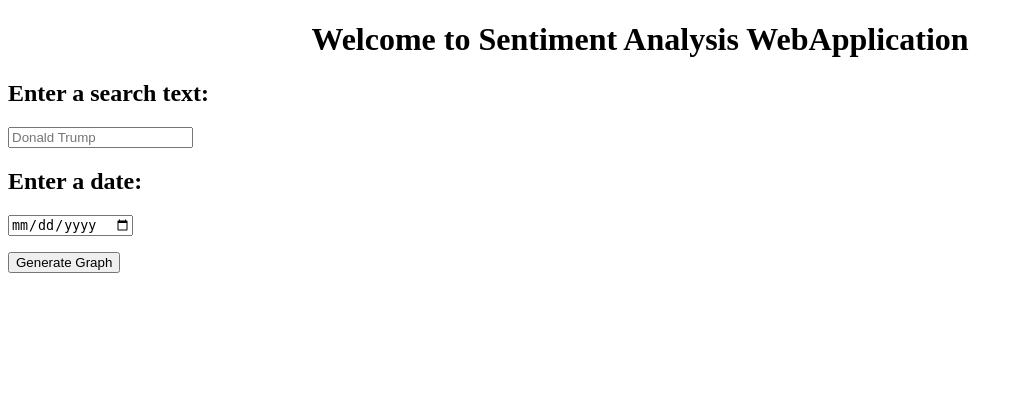
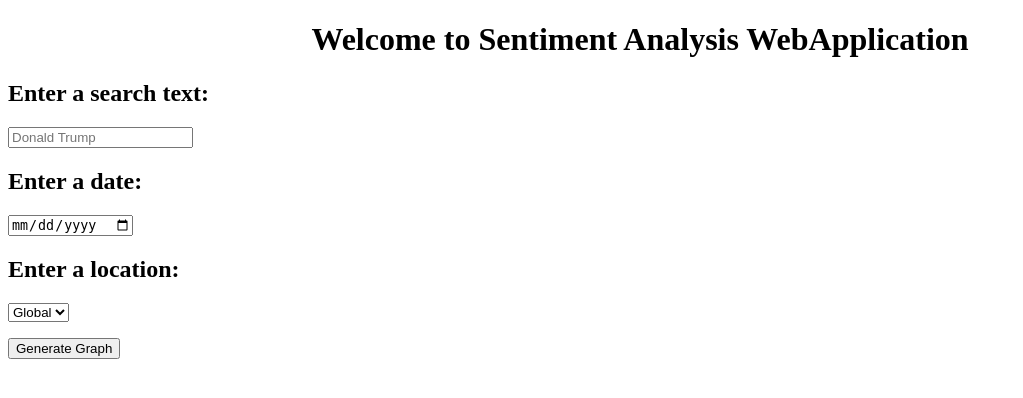
Before and after one commit to UtsavShah14/Sentiment-Analysis, a Flask app: page / in a window 1280 px wide. Shown: the top 398 px of the page, without its empty margins (0-1023 px from the left). Run offline with Flask 2, Linux system fonts and the light colour scheme; the visitor is signed in with stand-in values (Sample User, id 1); some libraries are stand-ins or nearby versions.

Commit message:
Working Tweepy search with locations and error message on 'None retrieved tweepy result'
Signed-off-by: Utsav Shah <UtsavShah14@users.noreply.github.com>

```diff
--- a/main.py
+++ b/main.py
@@ -50,8 +50,8 @@ def logout():
 @app.route('/output', methods=['POST'])
 def tweet_search():
     if f.request.method == 'POST':
-        # search_word, date_since, location = ts.request_input()
-        search_word, date_since = ts.request_input()
+        search_word, date_since, location = ts.request_input()
+        # search_word, date_since = ts.request_input()
         # print(country_bounding_boxes[location][1])
         # location = list(country_bounding_boxes[location][1])
         # location.pop()
@@ -59,12 +59,12 @@ def tweet_search():
         # print(location)
         # print(country_bounding_boxes[location][1])
         # tweets = ts.get_tweet(search_word, date_since, country_bounding_boxes[location][1], api)
-        tweets = ts.get_tweet(search_word, date_since, api)
+        tweets = ts.get_tweet(search_word, date_since, location, api)
         query_tweet, query_location = ts.tweet_to_list(tweets)
 
         if not query_tweet:
             f.flash("Could not retrieve any tweets")
-            return f.render_template('index.html')
+            return f.redirect(f.url_for('index'))
 
         svm_prediction, logr_prediction = ts.predict_values(query_tweet)
 
@@ -73,10 +73,10 @@ def tweet_search():
         percentage_positive, percentage_negative, percentage_neutral = ts.get_percentage(
             svm_prediction, logr_prediction, total_tweets)
 
-        test = ts.plot_graph(percentage_positive, percentage_negative, percentage_neutral)
+        graph_data = ts.plot_graph(percentage_positive, percentage_negative, percentage_neutral)
         template_values = {
             'country_list': country_bounding_boxes,
-            'test': test,
+            'test': graph_data,
             'username': f.session['username'],
             'query_tweet': query_tweet,
             'prediction': True,
@@ -98,13 +98,13 @@ class TwitterStreamer:
         return api
 
     @staticmethod
-    # def get_tweet(search_words, date_since, location, api_call):
-    def get_tweet(search_words, date_since, api_call):
+    def get_tweet(search_words, date_since, location, api_call):
+        # def get_tweet(search_words, date_since, api_call):
         max_tweets = 20
         tweets = tw.Cursor(
             api_call.search,
             q=search_words,
-            # geocode=location,
+            geocode=location,
             lang="en",
             since=date_since,
             tweet_mode='extended'
@@ -123,8 +123,21 @@ class TwitterStreamer:
     def request_input():
         search_word = f.request.form['search word'] + '-filter:retweets'
         date_since = f.request.form['date']
-        # location = f.request.form['location']
-        return search_word, date_since
+        geocode = f.request.form['location']
+        if geocode != 'world':
+            geocode = list(country_bounding_boxes[geocode][1])
+            geocode.pop()
+            geocode.pop()
+            geocode.append('3000km')
+            location = ''
+            location = ','.join([str(elem) for elem in geocode])
+            # geocode = geocode.join(geocode)
+            # geocode += ',3000km'
+            print(location)
+        else:
+            location = None
+        # print(location)
+        return search_word, date_since, location
 
     @staticmethod
     def tweet_to_list(tweets):
--- a/templates/Index.html
+++ b/templates/Index.html
@@ -7,31 +7,39 @@
     <script src="https://cdn.plot.ly/plotly-latest.min.js"></script>
 </head>
 <body>
-<!--<p>This is the landing page of our site</p>-->
-<!--<p>Since this is a guest site, we will not display anything here.</p>-->
-<!--<p>But, you can login here</p>-->
-<!--<button type="submit">Login</button>-->
+
 <h1 style="text-align: center">Welcome to Sentiment Analysis WebApplication</h1>
-
+<div style="">
     <form action="/output" method="POST">
         <h2><label for="search word">Enter a search text:</label></h2>
         <input id="search word" name="search word" placeholder="Donald Trump" type="text">
         <h2><label for="date">Enter a date: </label></h2>
         <input id="date" name="date" type="date">
-    <!--    <h2><label for="location">Enter a location: </label></h2>-->
-    <!--    <select id="location" name="location">-->
-    <!--        <option value="world">Global</option>-->
-    <!--        {# % for country in country_list % #}-->
-    <!--        <option value="{# {country} #}">{# { country_list[country][1] } #}</option>-->
-    <!--        {# % endfor % #}-->
-    <!--    </select>-->
+        <h2><label for="location">Enter a location: </label></h2>
+        <select id="location" name="location">
+            <option value="world">Global</option>
+            {% for country in country_list %}
+            <option value="{{country}}">{{ country_list[country][0] }}</option>
+            {% endfor %}
+        </select>
         <p><input type="submit" value="Generate Graph"></p>
     </form>
-
+</div>
+{% with messages = get_flashed_messages() %}
+{% if messages %}
+<ul class=flashes>
+    {% for message in messages %}
+    <h3>{{ message }}</h3>
+    {% endfor %}
+</ul>
+{% endif %}
+{% endwith %}
 {% if prediction %}
+<div>
+    <center>
         <div id="myDiv">
             <script>
-        var testtest = {
+                var piechart_data = {
                 {
                     test | safe
                 }
@@ -41,13 +49,12 @@
                     height: 600,
                     width: 500
                 };
-        Plotly.newPlot("myDiv", testtest, layout);
+                Plotly.newPlot("myDiv", piechart_data, layout);
             </script>
         </div>
-{% for prediction in logr_prediction %}
-{{ query_tweet[loop.index-1] }} - {{ prediction }}<br>
-{% endfor %}
+    </center>
+</div>
 {% endif %}
-
+</div>
 </body>
 </html>
```
Lines whose indentation alone changed are shown as unchanged.
